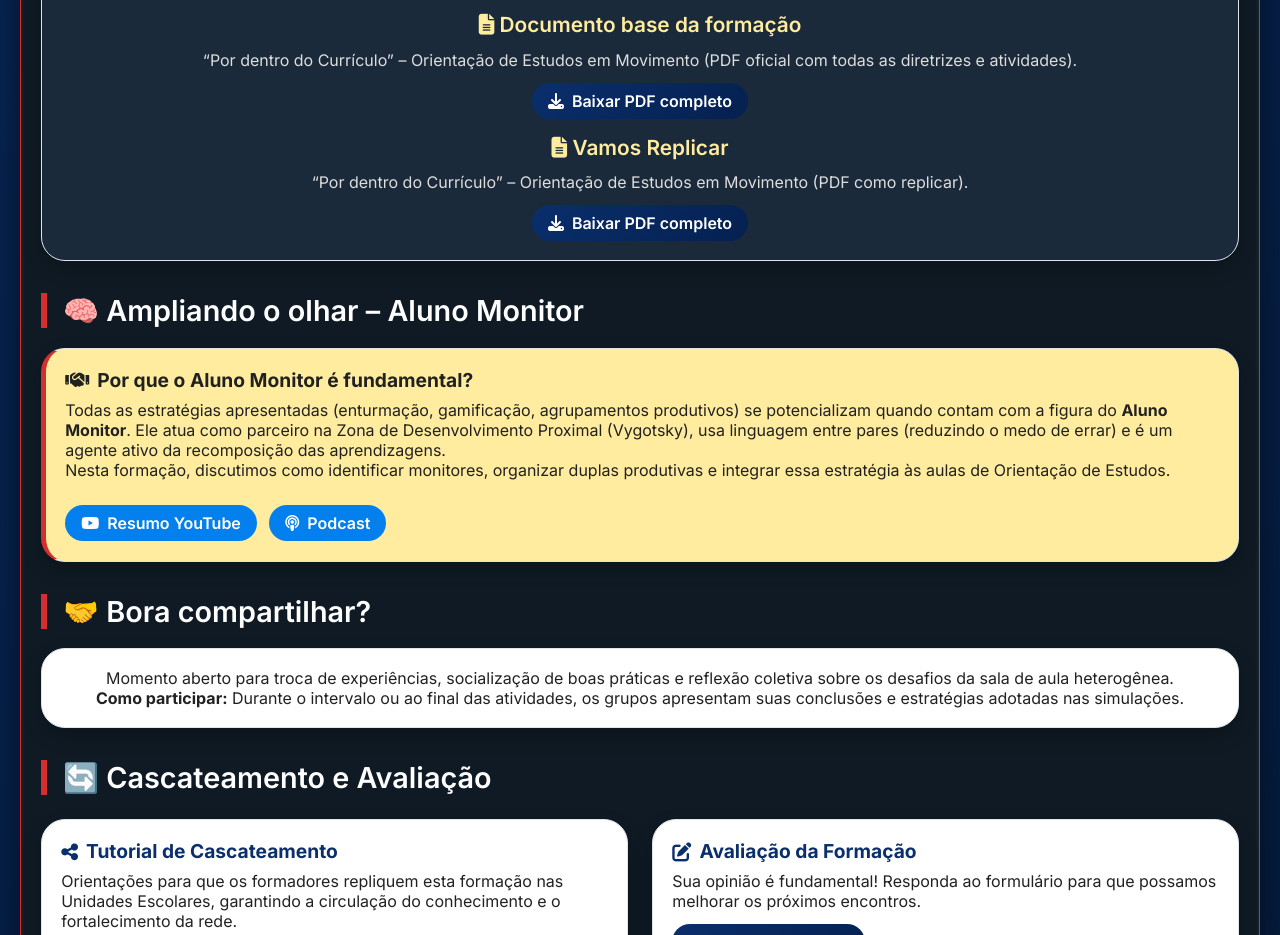
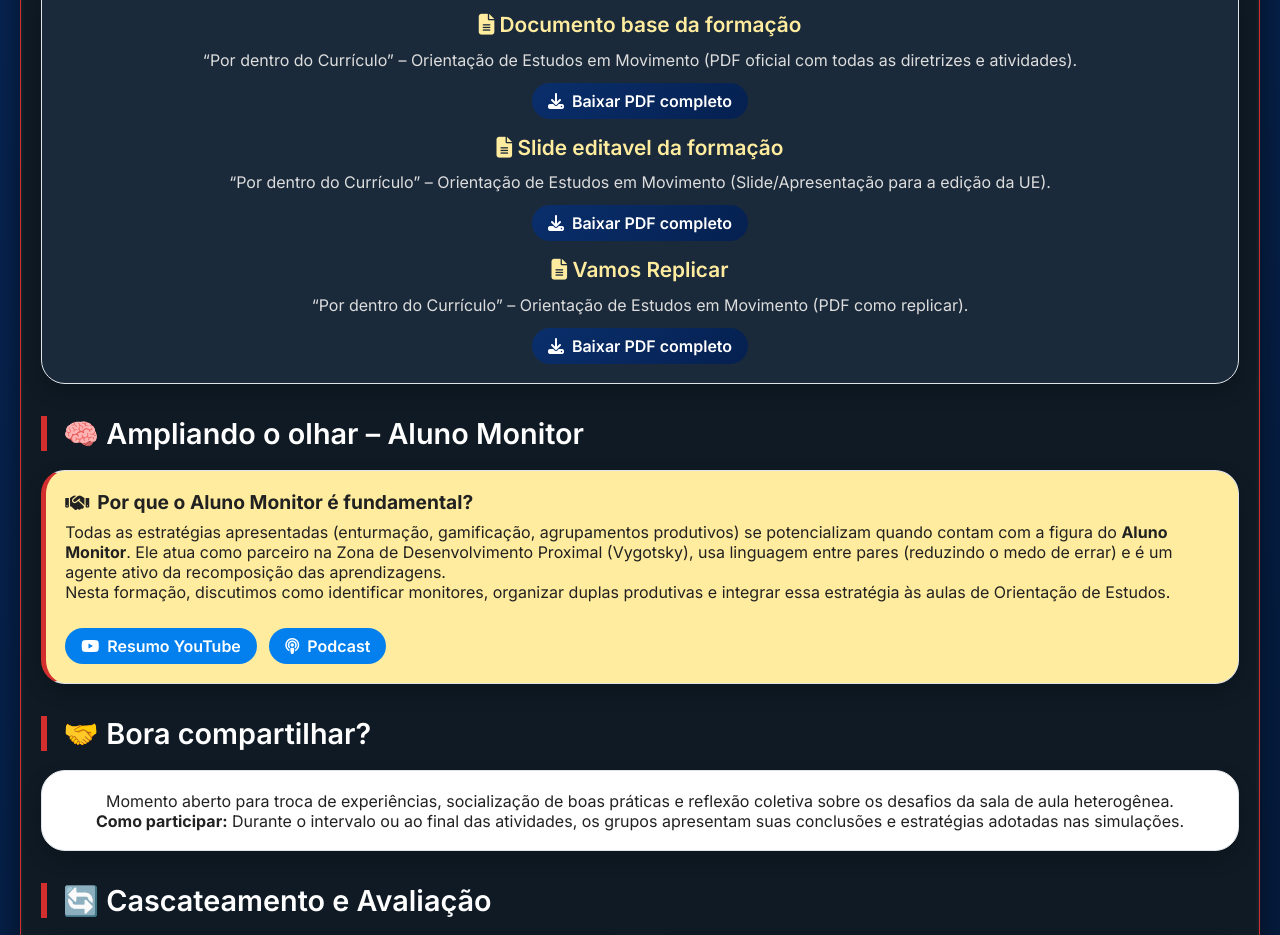
Before and after one commit to PNE-DE-CAI/Orienta-o-de-Estudos-em-movimento-MT, a plain HTML site: page index.html in a window 1280 px wide. Shown: the part 2320-3255 px from the top of the page. Drawn offline with Linux system fonts and the light colour scheme.

Commit message:
Update index.html

```diff
--- a/index.html
+++ b/index.html
@@ -148,6 +148,10 @@
         <p style="color: #ddd;">“Por dentro do Currículo” – Orientação de Estudos em Movimento (PDF oficial com todas as diretrizes e atividades).</p>
         <a href="https://drive.google.com/file/d/1icibDb3na-RN_75lhPKqGLE5gnbhEiWm/view?usp=sharing" target="_blank" class="btn-link"><i class="fas fa-download"></i> Baixar PDF completo</a>
 
+        <h3 style="color: #ffec9e;"><i class="fas fa-file-alt"></i> Slide editavel da formação</h3>
+        <p style="color: #ddd;">“Por dentro do Currículo” – Orientação de Estudos em Movimento (Slide/Apresentação para a edição da UE).</p>
+        <a href="https://docs.google.com/presentation/d/1Q_aOd0OKrM2nbgr1wPaA1ECt6JIgcDOgwKITSOr0DLE/edit?usp=sharing" target="_blank" class="btn-link"><i class="fas fa-download"></i> Baixar PDF completo</a>
+
         <h3 style="color: #ffec9e;"><i class="fas fa-file-alt"></i> Vamos Replicar</h3>
         <p style="color: #ddd;">“Por dentro do Currículo” – Orientação de Estudos em Movimento (PDF como replicar).</p>
         <a href="https://drive.google.com/file/d/1jS9LmR8r3Bg-DaTwX24MoeUeADO-zxui/view?usp=drive_link" target="_blank" class="btn-link"><i class="fas fa-download"></i> Baixar PDF completo</a>
```
